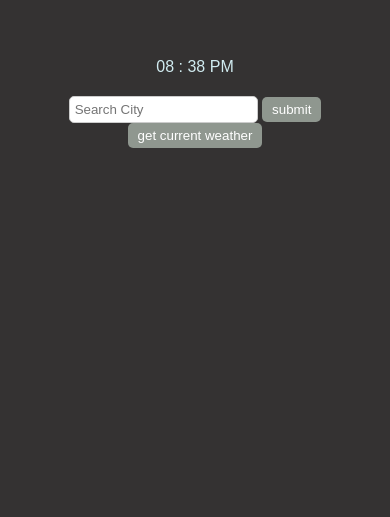
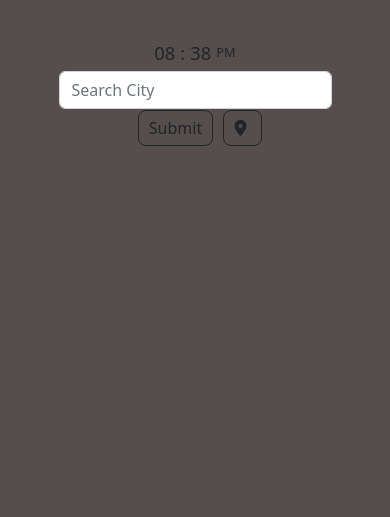
Before and after one commit to tedi005/weather-app, a Django app: template mysite/app/templates/index.html in a window 390 px wide; the page is wider, and only the part inside the window is pictured. Shown: the top 517 px of that part. Run offline with Django 5.2, Linux system fonts and the light colour scheme; the template is opened without the code that fills it, so the values that code supplies are empty; some libraries are stand-ins or nearby versions.

Commit message:
the css is dynamic

```diff
--- a/mysite/app/templates/index.html
+++ b/mysite/app/templates/index.html
@@ -1,30 +1,34 @@
 {% load static %}
-<!DOCTYPE html>
 <html lang="en">
 <head>
     <meta charset="UTF-8">
     <meta name="viewport" content="width=device-width, initial-scale=1.0">
-    <title>home</title>
-    <!-- Bootstrap icons-->
-    <link href="https://cdn.jsdelivr.net/npm/bootstrap-icons@1.5.0/font/bootstrap-icons.css" rel="stylesheet" />
-    <link rel="stylesheet" type="text/css" href="{% static 'app/css/style.css' %}">
-    <!-- the favicon -->
+    <title>Home</title>
+    <!-- Bootstrap Icons -->
+    <link href="https://cdn.jsdelivr.net/npm/bootstrap-icons@1.5.0/font/bootstrap-icons.css" rel="stylesheet">
+    <!-- Bootstrap CSS -->
+    <link href="https://cdn.jsdelivr.net/npm/bootstrap@5.2.3/dist/css/bootstrap.min.css" rel="stylesheet" integrity="sha384-rbsA2VBKQhggwzxH7pPCaAqO46MgnOM80zW1RWuH61DGLwZJEdK2Kadq2F9CUG65" crossorigin="anonymous">
+    <!-- Font Awesome CSS -->
+    <link href="https://cdnjs.cloudflare.com/ajax/libs/font-awesome/6.0.0/css/all.min.css" rel="stylesheet">
+    <!-- Custom CSS -->
+    <link rel="stylesheet" type="text/css" href="{% static 'app/css/styles.css' %}">
+    <link rel="stylesheet" type="text/css" href="{% static 'app/css/weather.css' %}">
+    <link rel="stylesheet" type="text/css" href="{% static 'app/css/w1.css' %}">
+    <!-- Favicon -->
     <link rel="shortcut icon" type="image/png" href="{% static 'app/favicon/favicon.png' %}" >
+    <!-- jQuery -->
     <script src="https://code.jquery.com/jquery-3.6.0.min.js"></script>
+    <!-- Luxon -->
     <script src="https://cdn.jsdelivr.net/npm/luxon@3.4.4/build/global/luxon.min.js" integrity="sha256-7NQm0bhvDJKosL8d+6ZgSi2LxZCIcA/TD087GLEBO9M=" crossorigin="anonymous"></script>
 </head>
 <body>
     {% if messages %}
         <ul class="messages">
             {% for message in messages %}
-                <li{% if message.tags %} class="{{ message.tags }}"{% endif %}>{{ message }}
-                </li>
+                <li{% if message.tags %} class="{{ message.tags }}"{% endif %}>{{ message }}</li>
             {% endfor %}
         </ul>
     {% endif %}
-
-
-
 
     <div class="clock">
         <span id="hrs">00</span>
@@ -32,49 +36,25 @@
         <span id="min">00</span>
         <span id="am"></span>
     </div>
+
     <form method="POST" class="form">
         {% csrf_token %}
+        <input class="form-control" type="text" name="user_data" placeholder="Search City" aria-label="Search">
+        <div class="button-container">
+            <button type="submit" value="Submit" class="btn btn-outline-dark">Submit</button>
+            <!-- <button type="submit" value="Submit" name="current-location" class="btn btn-outline-dark">Get Current Weather</button> -->
 
-        <input class="" type="text" name="user_data" placeholder="Search City" aria-label="Search">
-        <button type="submit" value="Submit">submit</button>
-        <button type="submit" value="Submit" name="current-location">get current weather</button>
+            <button type="submit" value="Submit" name="current-location" class="btn btn-outline-dark">
+                <i class="fa-solid fa-location-dot"></i>
+            </button>
+        </div>
+
     </form>
-
-
-    <div class="container">
+        <div class="container">
         {% if weather_data %}
             {% include 'weather.html' with weather_data=weather_data %}
         {% endif %}
     </div>
-
-    <script>
-    $(document).ready(function() {
-        // messages timeout for 3 seconds
-        setTimeout(function() {
-            $('.messages').fadeOut('slow');
-        }, 3000); // <-- time in milliseconds, 3000 = 3 seconds
-    });
-
-    function formatTime(value) {
-        return value < 10 ? '0' + value : value;
-    }
-
-    function updateTime() {
-        let currentTime = new Date();
-        let hours = currentTime.getHours();
-        let minutes = currentTime.getMinutes();
-        let ampm = hours >= 12 ? 'PM' : 'AM';
-        hours = hours % 12;
-        hours = hours ? hours : 12; // the hour '0' should be '12'
-
-        document.getElementById('hrs').innerHTML = formatTime(hours);
-        document.getElementById('min').innerHTML = formatTime(minutes);
-        document.getElementById('am').innerHTML = ampm;
-    }
-
-    setInterval(updateTime, 1000);
-    updateTime();
-
-    </script>
+    <script src="{% static 'app/js/time_date2.js'%}"></script>
 </body>
 </html>
--- /dev/null
+++ b/mysite/static/app/css/styles.css
@@ -0,0 +1,234 @@
+body{
+    background-color: rgb(86, 77, 77);
+}
+/* .messages{
+    list-style-type: none;
+    position: fixed;
+    justify-content: center;
+    text-align: center;
+    background-color: rgb(255, 255, 255);
+    border-style: 2px solid black;
+    border-radius: 5px;
+    top: 5px;
+    padding: 5px;
+    left: 45%;
+
+}
+ */
+ .messages {
+    list-style: none;
+    position: fixed;
+    top: 5px;
+    left: 50%;
+    transform: translateX(-50%);
+    background-color: #fff;
+    border: 1px solid black;
+    border-radius: 10px;
+    padding: 0.5%;
+    text-align: center;
+    width: 85%;
+    /* margin-left: 50%;
+    margin-right: 1%; */
+
+}
+
+/* .messages{
+    list-style: none;
+    position: fixed;
+    display: block;
+    display: inline-block;
+    top: 5px;
+    text-align: center;
+    /* justify-content: center; */
+    /* margin: auto; *
+    margin-left: auto;
+    margin-right: auto;
+    white-space: nowrap;
+    overflow-x: auto;
+    width: 100%;
+    margin-left: 30%;
+    /* margin-right: 30%; *
+    border-style: solid 5px black;
+    /* background-color: aqua; *
+    border-radius: 3%;
+
+} */
+
+
+.clock {
+    display: flex;
+    justify-content: center;
+    align-items: center;
+    margin-top: 4%;
+    gap: 5px; /* Optional: Adds spacing between elements */
+}
+.clock {
+    font-size: 1.6rem;
+}
+.clock #am{
+    font-size: 1rem;
+}
+
+
+
+
+/* Style the form container */
+.form {
+    margin-top: 1%;
+    margin-bottom: 3%;
+    display: flex;
+    flex-direction: column;
+    align-items: center;
+    justify-content: center;
+}
+/* Style the input field */
+.form-control {
+    width: 70%;
+    /* display: flex;
+    /* flex-direction: column; *
+    align-items: center;
+    justify-content: center; */
+    /* display: flex; */
+    /* position: flex; */
+    /* justify-content: center; */
+    /* left: 50%;
+    width: 80%;
+    padding: 10px;
+    border: 1px solid #ccc;
+    border-radius: 5px;
+    font-size: 16px; */
+}
+/* Style the button container within the form */
+.button-container {
+    display: flex;
+    justify-content: space-between;
+    gap: 9%;
+    margin-top: 0.5%;
+}
+
+
+/* universal style from all the buttons */
+.btn {
+    display: flex;
+    align-items: center;
+    justify-content: center;
+    padding: 5px 10px; /* Adjust padding as needed */
+    font-size: 16px;
+    border-radius: 8px;
+    cursor: pointer;
+    text-align: center; /* Fallback for inline text alignment */
+    width: auto; /* Or set a specific width */
+    height: auto; /* Or set a specific height */
+    text-align: center; /* Align text to center if needed */
+    display: inline-block;
+}
+/* icons within the button */
+.btn i {
+    margin-right: 5px; /* Optional: Space between icon and text */
+}
+
+
+@media (max-width: 1440px) {
+    .clock {
+        font-size: 1.6rem;
+        margin-top: 5%;
+    }
+    .clock #am{
+        font-size: 1.1rem;
+    }
+    .messages{
+        font-size: 1.5vw;
+        padding: 10px;
+    }
+}
+
+@media (max-width: 768px) {
+    .clock {
+        font-size: 1.5rem;
+        margin-top: 9%;
+    }
+    .clock #am{
+        font-size: 1rem;
+    }
+    .messages{
+        font-size: 2.6vw;
+        padding: 5px;
+    }
+}
+
+@media (max-width: 425px) {
+    .clock {
+        font-size: 1.15rem;
+        margin-top: 10%;
+    }
+    .clock #am{
+        font-size: 0.8rem;
+    }
+    .messages{
+        font-size: 3.2vw;
+        padding: 5px;
+    }
+}
+
+@media (max-width: 375px) {
+    .clock {
+        font-size: 1.9rem;
+        margin-top: 1%;
+    }
+    .clock #am{
+        font-size: 0.6rem;
+    }
+    .messages{
+        font-size: 4vw;
+        padding: 5px;
+
+    }
+}
+
+
+
+@media (max-width: 320px) {
+    .clock {
+        font-size: 0.9rem;
+        margin-top: 11%;
+    }
+    .clock #am{
+        font-size: 0.6rem;
+    }
+    .messages{
+        font-size: 4.2vw;
+        padding: 5px;
+    }
+
+    .form-control {
+        width: 70%; /* Adjust width for smaller screens */
+        font-size: 2.5vw; /* Adjust font size for smaller screens */
+    }
+    .btn {
+        width: 50%;
+        font-size: 3.5vw;
+        padding-left:5px;
+    }
+    .btn i {
+        margin-right: 1.5%; /* Optional: Space between icon and text */
+    }
+
+    /* the butttons/date within the weather container */
+    .icon-container .btn {
+        width: 25%;
+        font-size: 4vw;
+    }
+    .icon-container .btn i {
+        margin-right: 1.5%; /* Optional: Space between icon and text */
+    }
+    .icon-container p{
+        font-size: 3.2vw;
+    }
+
+    .data-container h2,
+    .data-container p,
+    .data-container img {
+        font-size: 2.8vw;  /* Adjust the font size for text and image */
+    }
+
+}
--- /dev/null
+++ b/mysite/static/app/css/w1.css
@@ -0,0 +1,29 @@
+.weather-results{
+    background-color: rgb(255, 255, 255);
+    margin-bottom: 2%;
+    border-radius: 2%;
+    width: 75%; /* Adjust the width as per your preference */
+    max-width: 500px; /* Optional: Set a maximum width */
+    margin: 0 auto 3%; /* Centers the container horizontally */
+    /* padding: 5%;  */
+
+}
+.icon-container{
+    padding: 2% 2%;
+}
+
+
+.data-container{
+    display: flex;
+    flex-direction: column;
+    justify-content: center; /* Vertically center items */
+    align-items: center; /* Horizontally center items */
+    text-align: center; /* Optional: Ensure text is centered */
+    padding: 4%;
+    margin: auto;
+}
+
+.data-container img {
+    width: 50px; /* Adjust size of the image if necessary */
+    height: 50px;
+}
--- a/mysite/static/app/js/see_more.js
+++ b/mysite/static/app/js/see_more.js
@@ -28,7 +28,7 @@ document.addEventListener("DOMContentLoaded", function () {
                         <p>Wind Speed: ${weather.wind_speed} m/s, Wind Direction: ${weather.wind_deg}°</p>
                         <p>timezone: ${weather.timezone}</p>
                         <p>Clouds: ${weather.clouds} %</p>
-                        <button type="button" onclick="window.location.href='/'" class="btn btn-secondary">Cancel</button>
+                        <button type="button" onclick="window.location.href='/'" class="btn btn-outline-dark">Cancel</button>
                     `;
                     modal.style.display = 'block';
                 });
--- a/mysite/static/app/js/time_date1.js
+++ b/mysite/static/app/js/time_date2.js
@@ -16,7 +16,7 @@ function updateTime() {
     let ampm = hours >= 12 ? 'PM' : 'AM';
     hours = hours % 12;
     hours = hours ? hours : 12; // the hour '0' should be '12'
-    console.log("hours", hours)
+    // console.log("hours", hours)
 
     document.getElementById('hrs').innerHTML = formatTime(hours);
     document.getElementById('min').innerHTML = formatTime(minutes);
```
Also changed, not shown: mysite/app/templates/weather.html (+17 -16 lines), mysite/db.sqlite3.
